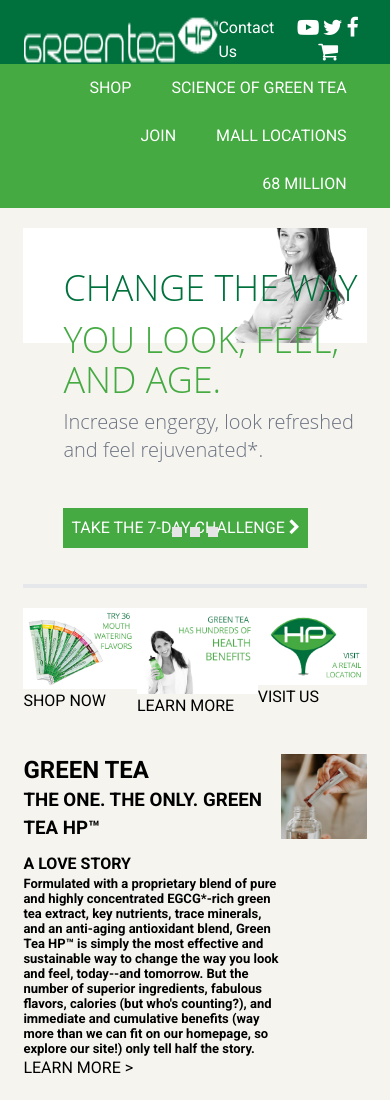
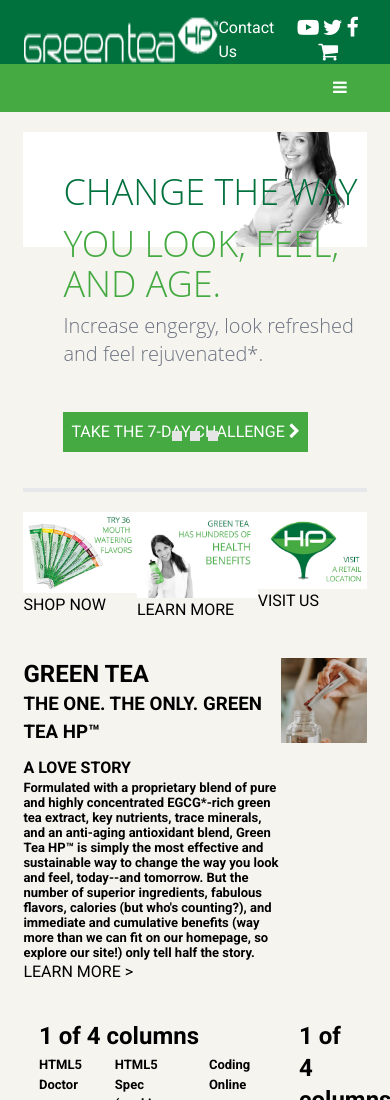
Before and after one commit to nhanphan2112/semantic-js, a website: page index.html in a window 390 px wide. Shown: the top 1100 px of the page. Drawn offline with Linux system fonts and the light colour scheme.

Commit message:
wip-hamburger menu

```diff
--- a/index.html
+++ b/index.html
@@ -30,13 +30,13 @@
 			</nav>
 		</header>
 
-		<nav class="w-full bg-[#45aa42] text-white mb-5">
+		<nav class="w-full bg-[#45aa42] text-white mb-5 topnav" id="myTopnav">
 			<ul class="w-[88%] flex flex-wrap justify-end m-auto rounded-md bg-textDarkColor">
 				<li>
-					<a class="block px-5 py-3 hover:bg-primaryColor text-textLightColor" href="shop">SHOP</a>
+					<a class="block px-5 py-3 hover:bg-primaryColor text-textLightColor" href="#shop">SHOP</a>
 				</li>
 				<li class="group inline-block px-5 py-3 relative">
-					<button class="">SCIENCE OF GREEN TEA</button>
+					<button class="" href="#scienceOfGreenTea">SCIENCE OF GREEN TEA</button>
 					<ul class="dropdown">
 						<li class="">
 							<a class="dropdown__item" href="#">View All Health Benefits</a>
@@ -59,10 +59,10 @@
 					</ul>
 				</li>
 				<li>
-					<a class="block px-5 py-3 hover:bg-primaryColor text-textLightColor" href="join">JOIN</a>
+					<a class="block px-5 py-3 hover:bg-primaryColor text-textLightColor" href="#join">JOIN</a>
 				</li>
 				<li class="group inline-block px-5 py-3 relative">
-					<button class="">MALL LOCATIONS</button>
+					<button class="" href="#mallLocation">MALL LOCATIONS</button>
 					<ul class="dropdown">
 						<li class="">
 							<a class="dropdown__item whitespace-nowrap" href="#">View All Health Benefits</a>
@@ -73,9 +73,14 @@
 					</ul>
 				</li>
 				<li>
-					<a class="block px-5 py-3 hover:bg-primaryColor text-textLightColor" href="68-million"
+					<a class="block px-5 py-3 hover:bg-primaryColor text-textLightColor" href="#68-million"
 						>68 MILLION</a
 					>
+				</li>
+				<li>
+					<a href="javascript:void(0);" class="icon" onclick="myFunction()">
+						<i class="fa fa-bars"></i>
+					</a>
 				</li>
 			</ul>
 		</nav>
--- a/index.js
+++ b/index.js
@@ -1,3 +1,14 @@
+/* Toggle between adding and removing the "responsive" class to topnav when the user clicks on the icon */
+function myFunction() {
+	console.log("you are inside myFunction");
+	var x = document.getElementById("myTopnav");
+	if (x.className === "topnav") {
+		x.className += " responsive";
+	} else {
+		x.className = "topnav";
+	}
+}
+
 // carousel by next and previous buttons
 const buttons = document.querySelectorAll("[data-carousel-button]");
 console.log("buttons: ", buttons);
--- a/tailwindcss.css
+++ b/tailwindcss.css
@@ -7,6 +7,46 @@
 @tailwind base;
 @tailwind components;
 @tailwind utilities;
+
+.topnav {
+	/* background-color: #333; */
+	overflow: hidden;
+}
+
+/* Hide the link that should open and close the topnav on small screens */
+.topnav .icon {
+	display: none;
+}
+
+/* When the screen is less than 600 pixels wide, hide all links, except for hamburger button.
+Show the link that contains should open and close the topnav (.icon) */
+@media screen and (max-width: 600px) {
+	.topnav li:not(:last-child) {
+		display: none;
+	}
+	.topnav .icon {
+		float: right;
+		@apply block px-5 py-3;
+	}
+}
+
+/* The "responsive" class is added to the topnav with JavaScript when the user clicks on the icon. This class makes the topnav look good on small screens (display the links vertically instead of horizontally) */
+@media screen and (max-width: 600px) {
+	.topnav.responsive {
+		/* position: relative; */
+		@apply w-full bg-[#45aa42] text-white mb-5;
+	}
+	.topnav.responsive li.icon {
+		position: absolute;
+		right: 0;
+		top: 0;
+	}
+	.topnav.responsive li {
+		float: none;
+		display: inline-block;
+		text-align: left;
+	}
+}
 
 /* .carousel {
 	@apply max-w-[1070px] h-[100vh] max-h-[360px] relative;
```
Also changed, not shown: app.css.
